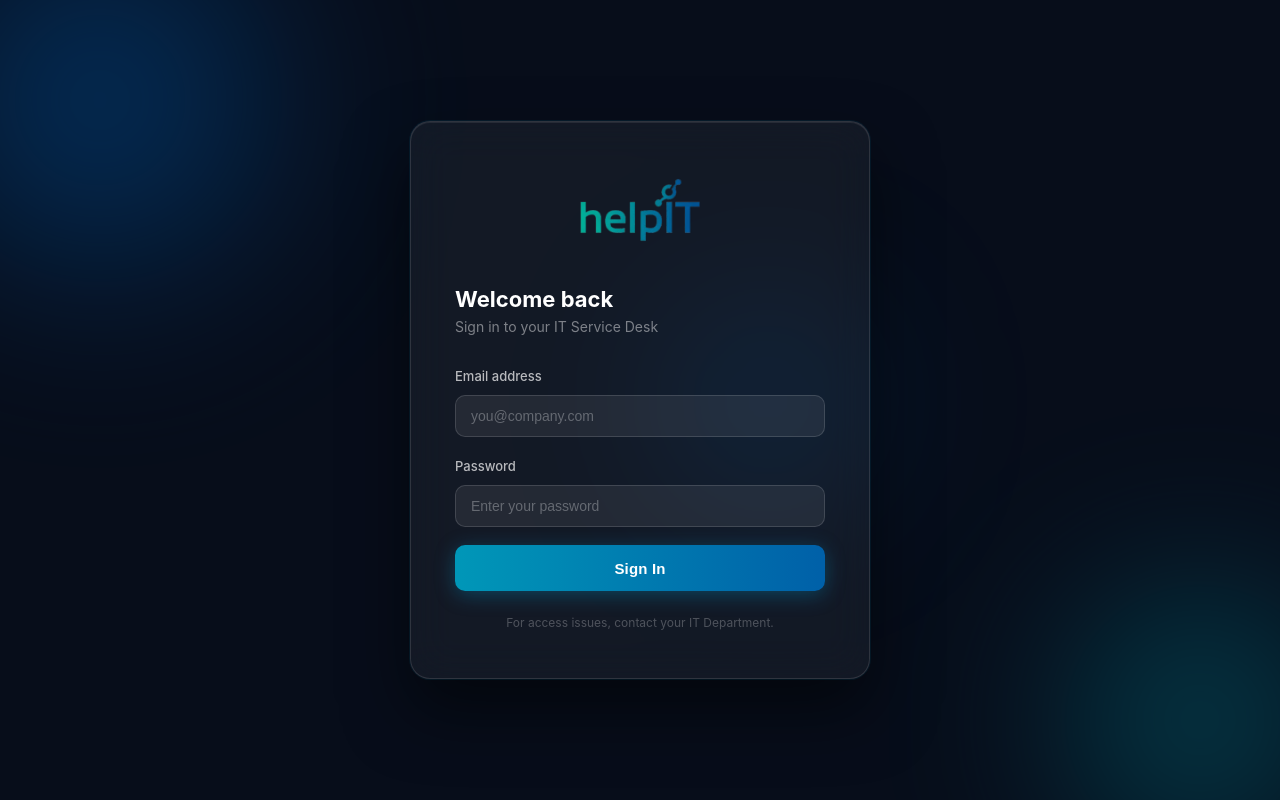
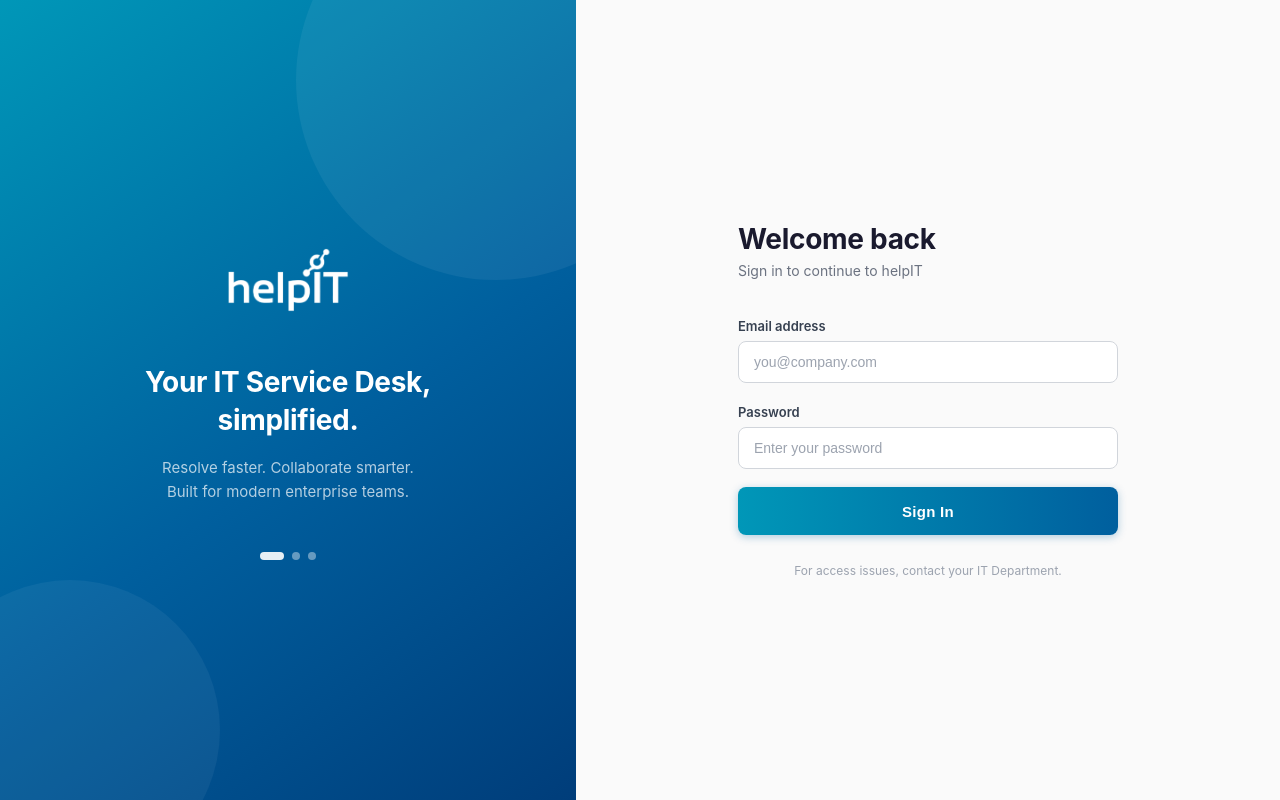
Before and after one commit to imkaiwhyask/helpIT, a Vue app in the folder frontend/: page /login in a window 1280 px wide. Built offline with nearby package versions, Linux system fonts and the light colour scheme; no server answers; what vue3-apexcharts would draw is missing.

Commit message:
Login: redesign as Material Design split layout (brand panel left, white form right)

```diff
--- a/frontend/src/views/LoginView.vue
+++ b/frontend/src/views/LoginView.vue
@@ -1,18 +1,23 @@
 <template>
-  <div class="login-bg">
-    <!-- Ambient blobs -->
-    <div class="blob blob-1"></div>
-    <div class="blob blob-2"></div>
-    <div class="blob blob-3"></div>
+  <div class="login-page">
 
-    <div class="glass-card">
-      <!-- Logo -->
-      <div class="logo">
-        <img src="@/assets/helpit_logo.png" alt="helpIT" class="logo-img" />
+    <!-- Left: brand panel -->
+    <div class="brand-panel">
+      <div class="brand-inner">
+        <img src="@/assets/helpit_logo.png" alt="helpIT" class="brand-logo" />
+        <h2 class="brand-tagline">Your IT Service Desk,<br>simplified.</h2>
+        <p class="brand-sub">Resolve faster. Collaborate smarter.<br>Built for modern enterprise teams.</p>
+        <div class="brand-dots">
+          <span></span><span></span><span></span>
+        </div>
+      </div>
     </div>
 
-      <h1 class="heading">Welcome back</h1>
-      <p class="subheading">Sign in to your IT Service Desk</p>
+    <!-- Right: form panel -->
+    <div class="form-panel">
+      <div class="form-inner">
+        <h1 class="form-heading">Welcome back</h1>
+        <p class="form-sub">Sign in to continue to helpIT</p>
 
         <el-form @submit.prevent="handleLogin" :model="form" label-position="top" class="form">
           <el-form-item label="Email address">
@@ -22,7 +27,7 @@
               placeholder="you@company.com"
               size="large"
               autocomplete="email"
-            class="glass-input"
+              class="md-input"
             />
           </el-form-item>
           <el-form-item label="Password">
@@ -33,7 +38,7 @@
               size="large"
               show-password
               autocomplete="current-password"
-            class="glass-input"
+              class="md-input"
             />
           </el-form-item>
 
@@ -43,7 +48,7 @@
             type="error"
             show-icon
             :closable="false"
-          style="margin-bottom: 16px; background: rgba(239,68,68,0.15); border: 1px solid rgba(239,68,68,0.3); color: #fca5a5;"
+            style="margin-bottom: 20px; border-radius: 8px;"
           />
 
           <el-button
@@ -58,6 +63,8 @@
 
         <p class="footer-note">For access issues, contact your IT Department.</p>
       </div>
+    </div>
+
   </div>
 </template>
 
@@ -84,146 +91,188 @@ async function handleLogin() {
 </script>
 
 <style scoped>
-/* ── Background ── */
-.login-bg {
+/* ── Page layout ── */
+.login-page {
   min-height: 100vh;
-  background: #070d1a;
+  display: flex;
+  background: #fff;
+}
+
+/* ── Left brand panel ── */
+.brand-panel {
+  width: 45%;
+  background: linear-gradient(145deg, #0097b8 0%, #005f9e 55%, #003d7a 100%);
   display: flex;
   align-items: center;
   justify-content: center;
+  padding: 60px 48px;
   position: relative;
   overflow: hidden;
 }
 
-/* Ambient glow blobs */
-.blob {
+/* Subtle geometric decoration */
+.brand-panel::before {
+  content: '';
   position: absolute;
+  width: 400px; height: 400px;
   border-radius: 50%;
-  filter: blur(80px);
-  pointer-events: none;
-  opacity: 0.55;
+  background: rgba(255,255,255,0.06);
+  top: -120px; right: -120px;
 }
-.blob-1 {
-  width: 520px; height: 520px;
-  background: radial-gradient(circle, #0057a8 0%, transparent 70%);
-  top: -160px; left: -160px;
-}
-.blob-2 {
-  width: 400px; height: 400px;
-  background: radial-gradient(circle, #007a8c 0%, transparent 70%);
-  bottom: -120px; right: -120px;
-}
-.blob-3 {
-  width: 280px; height: 280px;
-  background: radial-gradient(circle, #003566 0%, transparent 70%);
-  top: 50%; left: 60%;
-  transform: translate(-50%, -50%);
+.brand-panel::after {
+  content: '';
+  position: absolute;
+  width: 300px; height: 300px;
+  border-radius: 50%;
+  background: rgba(255,255,255,0.05);
+  bottom: -80px; left: -80px;
 }
 
-/* ── Glass card ── */
-.glass-card {
+.brand-inner {
   position: relative;
   z-index: 1;
-  width: 100%;
-  max-width: 460px;
-  margin: 24px;
-  padding: 48px 44px;
-  background: rgba(255, 255, 255, 0.05);
-  border: 1px solid rgba(255, 255, 255, 0.12);
-  border-radius: 20px;
-  backdrop-filter: blur(20px);
-  -webkit-backdrop-filter: blur(20px);
-  box-shadow:
-    0 0 0 1px rgba(0, 180, 220, 0.08),
-    0 32px 64px rgba(0, 0, 0, 0.5),
-    inset 0 1px 0 rgba(255, 255, 255, 0.08);
+  text-align: center;
 }
 
-/* ── Logo ── */
-.logo {
+.brand-logo {
+  height: 80px;
+  width: auto;
+  object-fit: contain;
+  margin-bottom: 40px;
+  filter: brightness(0) invert(1);
+}
+
+.brand-tagline {
+  font-size: 28px;
+  font-weight: 700;
+  color: #fff;
+  line-height: 1.35;
+  margin-bottom: 16px;
+  letter-spacing: -0.3px;
+}
+
+.brand-sub {
+  font-size: 15px;
+  color: rgba(255,255,255,0.7);
+  line-height: 1.6;
+  margin-bottom: 48px;
+}
+
+.brand-dots {
+  display: flex;
+  justify-content: center;
+  gap: 8px;
+}
+.brand-dots span {
+  width: 8px; height: 8px;
+  border-radius: 50%;
+  background: rgba(255,255,255,0.4);
+}
+.brand-dots span:first-child {
+  background: rgba(255,255,255,0.9);
+  width: 24px;
+  border-radius: 4px;
+}
+
+/* ── Right form panel ── */
+.form-panel {
+  flex: 1;
   display: flex;
   align-items: center;
   justify-content: center;
-  margin-bottom: 36px;
-}
-.logo-img {
-  height: 80px;
-  width: auto;
-  object-fit: contain;
+  padding: 60px 48px;
+  background: #fafafa;
 }
 
-/* ── Headings ── */
-.heading {
-  font-size: 22px;
+.form-inner {
+  width: 100%;
+  max-width: 380px;
+}
+
+.form-heading {
+  font-size: 28px;
   font-weight: 700;
-  color: #fff;
+  color: #1a1a2e;
   margin-bottom: 6px;
+  letter-spacing: -0.3px;
 }
-.subheading {
+
+.form-sub {
   font-size: 14px;
-  color: rgba(255, 255, 255, 0.45);
-  margin-bottom: 30px;
+  color: #6b7280;
+  margin-bottom: 36px;
 }
 
 /* ── Form labels ── */
 .form :deep(.el-form-item__label) {
-  color: rgba(255, 255, 255, 0.7) !important;
+  color: #374151 !important;
   font-size: 13px !important;
-  font-weight: 500;
+  font-weight: 600 !important;
+  margin-bottom: 4px;
 }
 
-/* ── Inputs ── */
-.glass-input :deep(.el-input__wrapper) {
-  background: rgba(255, 255, 255, 0.07) !important;
-  border: 1px solid rgba(255, 255, 255, 0.14) !important;
+/* ── Material-style inputs ── */
+.md-input :deep(.el-input__wrapper) {
+  background: #fff !important;
+  border: 1.5px solid #d1d5db !important;
   box-shadow: none !important;
-  border-radius: 10px !important;
-  transition: border-color 0.2s, background 0.2s;
+  border-radius: 8px !important;
+  transition: border-color 0.2s, box-shadow 0.2s;
 }
-.glass-input :deep(.el-input__wrapper:hover) {
-  background: rgba(255, 255, 255, 0.10) !important;
-  border-color: rgba(0, 199, 212, 0.4) !important;
+.md-input :deep(.el-input__wrapper:hover) {
+  border-color: #0097b8 !important;
 }
-.glass-input :deep(.el-input__wrapper.is-focus) {
-  background: rgba(255, 255, 255, 0.10) !important;
-  border-color: #00c7d4 !important;
-  box-shadow: 0 0 0 3px rgba(0, 199, 212, 0.15) !important;
+.md-input :deep(.el-input__wrapper.is-focus) {
+  border-color: #0097b8 !important;
+  box-shadow: 0 0 0 3px rgba(0, 151, 184, 0.12) !important;
 }
-.glass-input :deep(.el-input__inner) {
-  color: #fff !important;
+.md-input :deep(.el-input__inner) {
+  color: #111827 !important;
   font-size: 14px !important;
 }
-.glass-input :deep(.el-input__inner::placeholder) {
-  color: rgba(255, 255, 255, 0.3) !important;
+.md-input :deep(.el-input__inner::placeholder) {
+  color: #9ca3af !important;
 }
-.glass-input :deep(.el-input__suffix-inner .el-icon) {
-  color: rgba(255, 255, 255, 0.4) !important;
+.md-input :deep(.el-input__suffix-inner .el-icon) {
+  color: #6b7280 !important;
 }
 
-/* ── Button ── */
+/* ── Sign in button ── */
 .signin-btn {
   width: 100%;
-  height: 46px !important;
-  background: linear-gradient(90deg, #0097b8 0%, #0060a8 100%) !important;
+  height: 48px !important;
+  background: linear-gradient(90deg, #0097b8 0%, #005f9e 100%) !important;
   border: none !important;
-  border-radius: 10px !important;
+  border-radius: 8px !important;
   color: #fff !important;
   font-size: 15px !important;
   font-weight: 600 !important;
-  letter-spacing: 0.01em;
-  box-shadow: 0 4px 20px rgba(0, 150, 200, 0.35) !important;
-  transition: opacity 0.2s, box-shadow 0.2s !important;
+  letter-spacing: 0.02em;
+  box-shadow: 0 2px 8px rgba(0, 100, 160, 0.3) !important;
+  transition: box-shadow 0.2s, transform 0.1s !important;
 }
 .signin-btn:hover {
-  opacity: 0.9 !important;
-  box-shadow: 0 6px 24px rgba(0, 150, 200, 0.5) !important;
+  box-shadow: 0 4px 16px rgba(0, 100, 160, 0.45) !important;
+  transform: translateY(-1px);
+}
+.signin-btn:active {
+  transform: translateY(0);
 }
 
 /* ── Footer ── */
 .footer-note {
-  margin-top: 24px;
+  margin-top: 28px;
   font-size: 12px;
-  color: rgba(255, 255, 255, 0.25);
+  color: #9ca3af;
   text-align: center;
 }
+
+/* ── Responsive: stack on small screens ── */
+@media (max-width: 768px) {
+  .login-page { flex-direction: column; }
+  .brand-panel { width: 100%; padding: 40px 32px; }
+  .brand-tagline { font-size: 22px; }
+  .brand-sub { display: none; }
+  .form-panel { padding: 40px 24px; }
+}
 </style>
```
Lines whose indentation alone changed are shown as unchanged.
